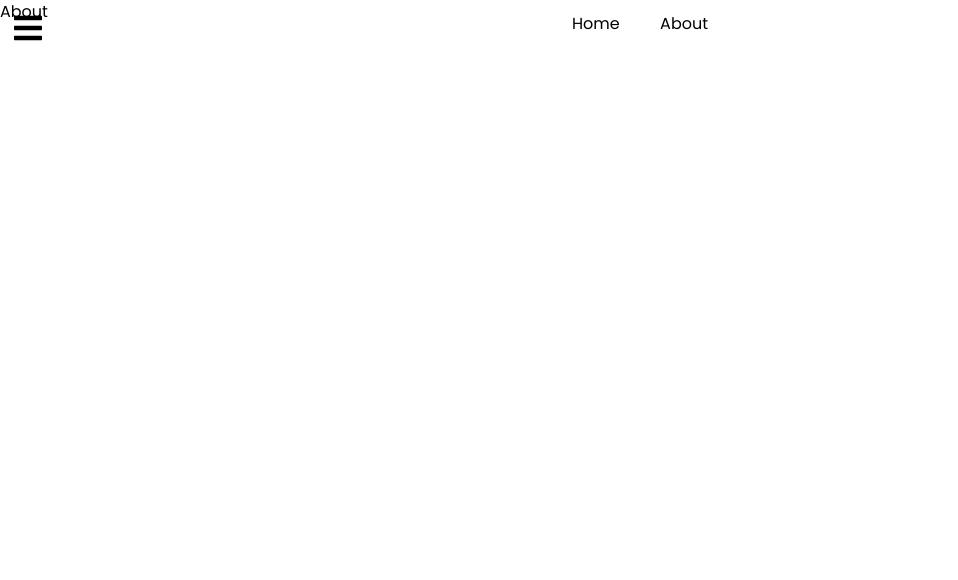
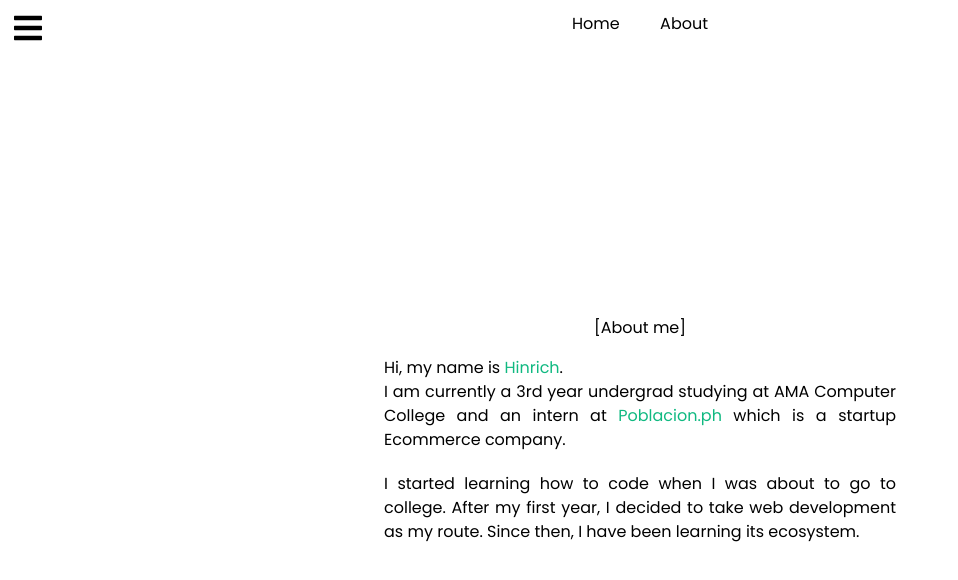
Before and after one commit to Amaterasu10/react-portfolio-vite, a React (Vite) app: page /about in a window 1280 px wide. Shown: the top 580 px of the page, without its empty margins (0-958 px from the left). Built offline with nearby package versions, Linux system fonts and the light colour scheme.

Commit message:
added some content to about me page

```diff
--- a/src/routes/About.jsx
+++ b/src/routes/About.jsx
@@ -1,5 +1,19 @@
 export default function About() {
   return (
-    <div>About</div>
+    <section className="h-screen pt-16 px-9 grid place-content-center place-items-center">
+        <h2 className="p-4">[About me]</h2>
+
+        <section className="max-w-lg">
+          <p className="text-justify mb-5">
+            Hi, my name is <span className="text-emerald-500">Hinrich</span>.<br/>
+            I am currently a 3rd year undergrad studying at AMA Computer College  and an intern at
+            <a href="http://poblacion.ph/" className="text-emerald-500"> Poblacion.ph</a> which is a startup Ecommerce company.
+          </p>
+
+          <p className="text-justify mb-5">
+            I started learning how to code when I was about to go to college. After my first year, I decided to take web development as my route. Since then, I have been learning its ecosystem.
+          </p>
+        </section>
+      </section>
   )
 }
```
